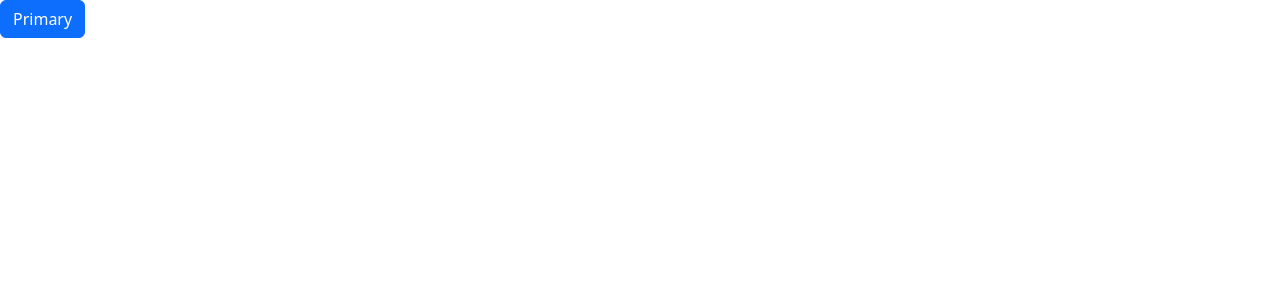
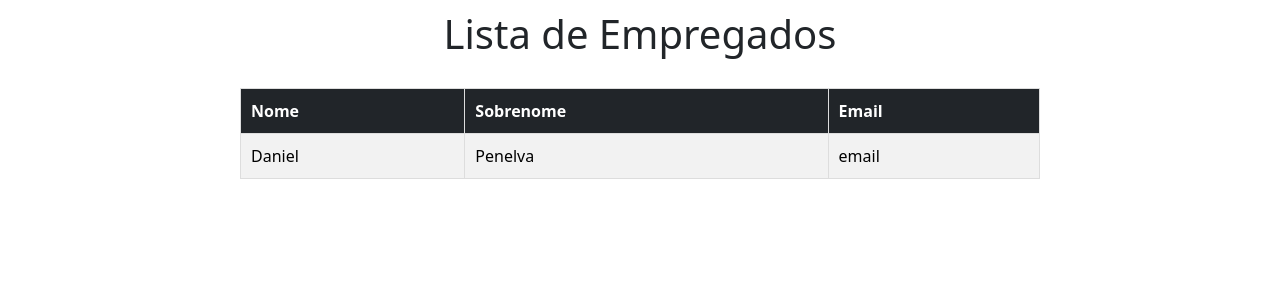
Before and after one commit to Daniel-Penelva/gestao-empregado-frontend, an Angular app: page / in a window 1280 px wide. Shown: the top 300 px of the page. Built offline with nearby package versions, Linux system fonts and the light colour scheme.

Commit message:
Criando componente lista-empregados + criando tabela de empregados

```diff
--- a/src/app/app.component.html
+++ b/src/app/app.component.html
@@ -1 +1 @@
-<button type="button" class="btn btn-primary">Primary</button>
+<app-lista-empregados></app-lista-empregados>
--- a/src/app/app.module.ts
+++ b/src/app/app.module.ts
@@ -3,10 +3,13 @@ import { BrowserModule } from '@angular/platform-browser';
 
 import { AppRoutingModule } from './app-routing.module';
 import { AppComponent } from './app.component';
+import { ListaEmpregadosComponent } from './lista-empregados/lista-empregados.component';
+
 
 @NgModule({
   declarations: [
-    AppComponent
+    AppComponent,
+    ListaEmpregadosComponent
   ],
   imports: [
     BrowserModule,
--- /dev/null
+++ b/src/app/lista-empregados/lista-empregados.component.css
@@ -0,0 +1,19 @@
+h1{
+    text-align: center;
+    margin-bottom: 10px;
+    margin-top: 10px;
+}
+
+table{
+    width: 800px;
+    margin: 30px auto;               /* "auto" centraliza a tabela */
+    text-align: center;
+    border-collapse: collapse;       /* Colapsa as linhas da tabela */
+}
+
+th, td{
+    border: 1px solid #ddd;        /* Bordas da tabela */
+    padding: 10px;                   /* Espaçamento entre as células */
+    text-align: left;                /* Alinhamento da legenda */
+    border-collapse: collapse;       /* Colapsa as linhas da tabela */
+}
--- /dev/null
+++ b/src/app/lista-empregados/lista-empregados.component.html
@@ -0,0 +1,18 @@
+<h1>Lista de Empregados</h1>
+
+<table class="table table-striped">
+    <thead class="table-dark">
+      <tr>
+        <th scope="col">Nome</th>
+        <th scope="col">Sobrenome</th>
+        <th scope="col">Email</th>
+      </tr>
+    </thead>
+    <tbody>
+      <tr>
+        <td>Daniel</td>
+        <td>Penelva</td>
+        <td>email</td>
+      </tr>
+    </tbody>
+  </table>
```
Also changed, not shown: src/app/lista-empregados/lista-empregados.component.ts (added, +10 -0 lines), 1 other file (tests, documents, lock files or other folders).
